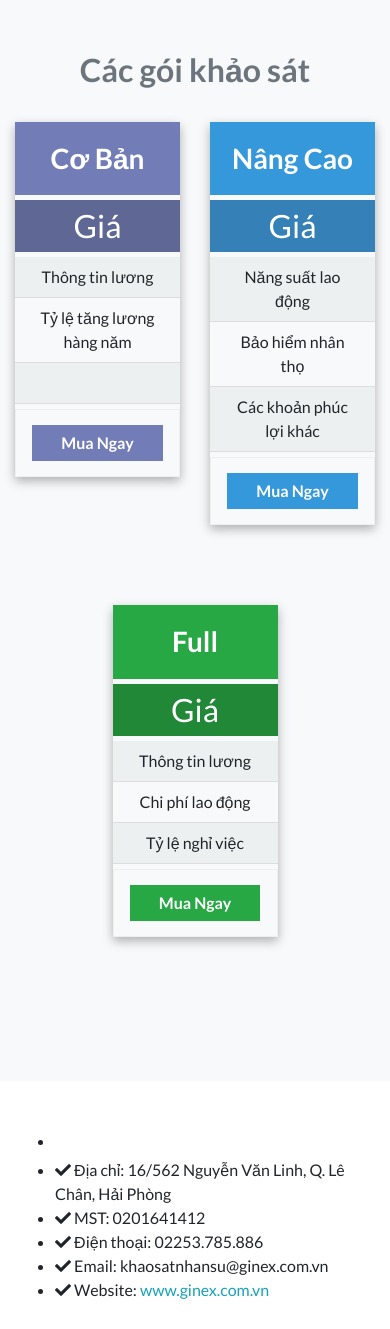
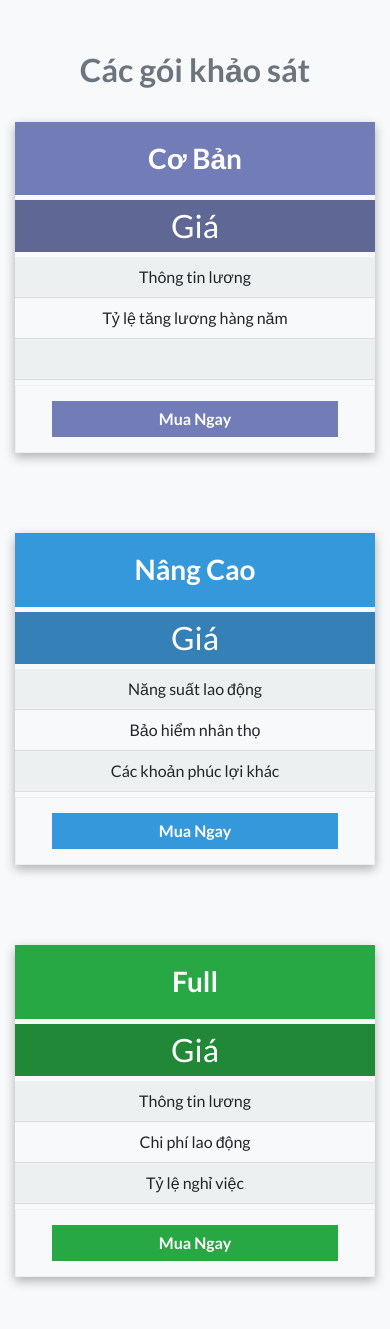
Before and after one commit to caotoanbk/ginex-salary-survey, a website: page survey.html in a window 390 px wide. Shown: the part 2280-3609 px from the top of the page. Drawn offline with nearby package versions, Linux system fonts and the light colour scheme; files that its build step writes are made by us from their sources.

Commit message:
a commit

```diff
--- a/survey.html
+++ b/survey.html
@@ -192,7 +192,7 @@
                     <div class="col-12">
                         <h2 class="text-secondary text-center pb-4">Các gói khảo sát</h2>
                     </div>
-                    <div class="col-md-3 col-sm-4 col-6">
+                    <div class="col-md-3 col-sm-4 col-12">
                         <div class="pricingTable">
                             <div class="pricingTable-header">
                                 <span class="heading">
@@ -212,7 +212,7 @@
                             </div>
                         </div>
                     </div>
-                    <div class="col-md-3 col-sm-4 col-6">
+                    <div class="col-md-3 col-sm-4 col-12">
                         <div class="pricingTable blue">
                             <div class="pricingTable-header">
                                 <span class="heading">
@@ -232,7 +232,7 @@
                             </div>
                         </div>
                     </div>
-                    <div class="col-md-3 col-sm-4 col-6">
+                    <div class="col-md-3 col-sm-4 col-12">
                         <div class="pricingTable yellow">
                             <div class="pricingTable-header">
                                 <span class="heading">
```
